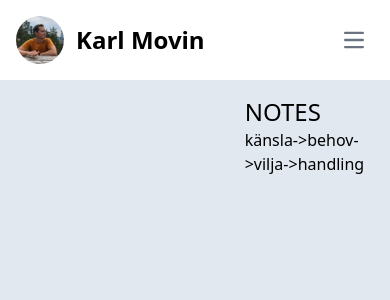
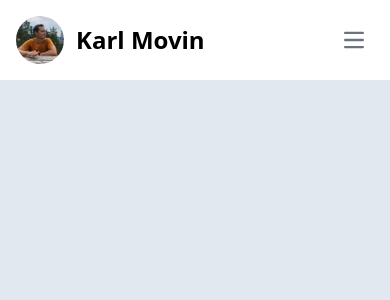
Before and after one commit to karlmovin/karlmovin.github.io, a React (Vite) app: page / in a window 390 px wide. Shown: the top 300 px of the page. Built offline with nearby package versions, Linux system fonts and the light colour scheme.

Commit message:
make responsive

```diff
--- a/src/components/SideSection.tsx
+++ b/src/components/SideSection.tsx
@@ -19,7 +19,7 @@ function Notes() {
 
 export default function SideSection() {
   return (
-    <aside className="w-72 p-4">
+    <aside className="hidden w-72 p-4 md:block">
       <Notes />
     </aside>
   );
```
